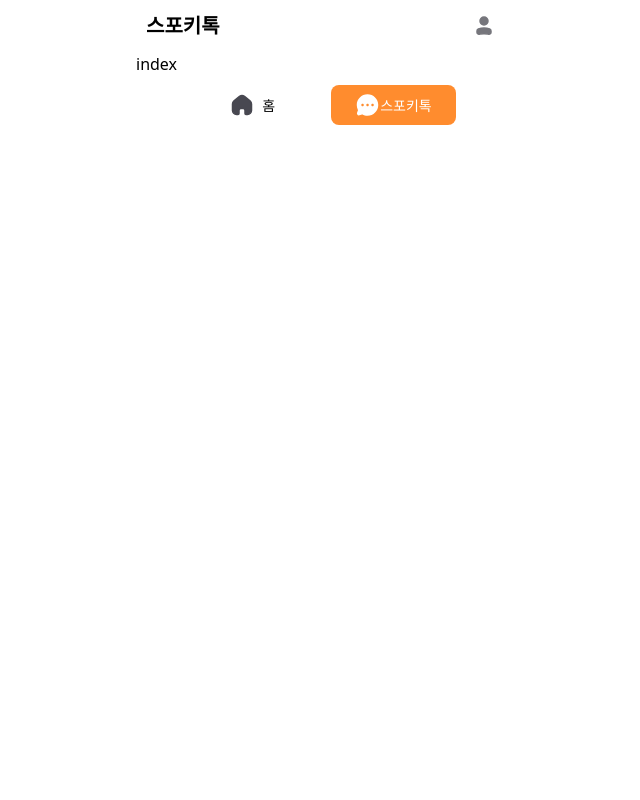
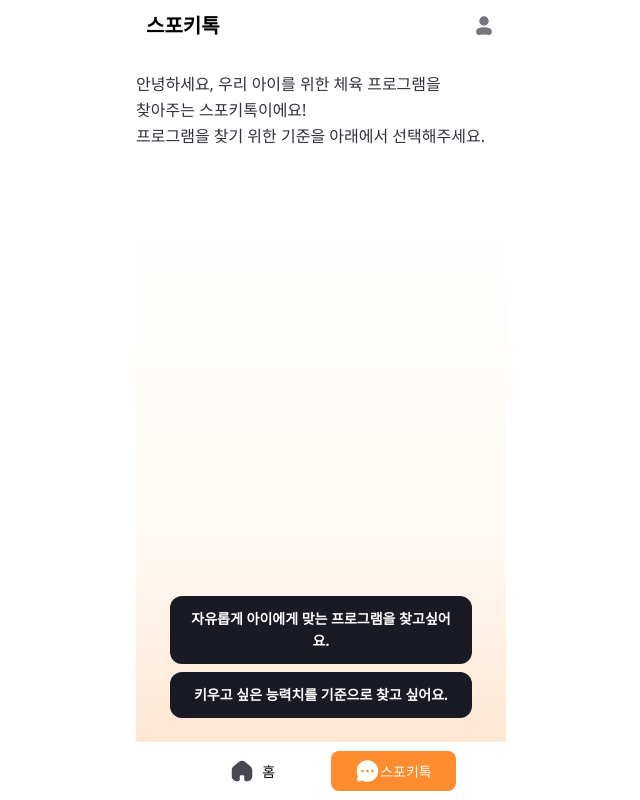
Before and after one commit to spokids/GongGong_FE, a React (Vite) app: page /chatbot in a window 1280 px wide. Shown: the whole page, without its empty margins (319-959 px from the left). Built offline with nearby package versions, Linux system fonts and the light colour scheme.

Commit message:
#25 [Feat] 챗봇 퍼블리싱

```diff
--- a/src/pages/Chatbot/index.tsx
+++ b/src/pages/Chatbot/index.tsx
@@ -1,5 +1,29 @@
 const Chatbot = () => {
-  return <div>index</div>;
+  return (
+    <div className="bg-linear-orange h-full flex flex-col">
+      <p className="mt-5 text-body6 font-medium text-primary-90">
+        안녕하세요, 우리 아이를 위한 체육 프로그램을
+        <br />
+        찾아주는 스포키톡이에요!
+        <br />
+        프로그램을 찾기 위한 기준을 아래에서 선택해주세요.
+      </p>
+      <div className="flex flex-col justify-center mt-auto mb-6 px-[34px] gap-2">
+        <button
+          type="button"
+          className="rounded-xl bg-primary-100 text-white text-button2 font-semibold py-3 px-4"
+        >
+          자유롭게 아이에게 맞는 프로그램을 찾고싶어요.
+        </button>
+        <button
+          type="button"
+          className="rounded-xl bg-primary-100 text-white text-button2 font-semibold py-3 px-4"
+        >
+          키우고 싶은 능력치를 기준으로 찾고 싶어요.
+        </button>
+      </div>
+    </div>
+  );
 };
 
 export default Chatbot;
--- a/tailwind.config.js
+++ b/tailwind.config.js
@@ -15,6 +15,7 @@ export default {
       container: {
         center: true,
         padding: "20px",
+        height: "100%",
       },
       colors: {
         system: {
@@ -79,6 +80,9 @@ export default {
         regular: "400",
       },
     },
+    backgroundImage: {
+      "linear-orange":
+        "linear-gradient(180deg, #FFF 24.64%, #FFF8F2 72.39%, #FFDEC2 113.93%, #FF8C2E 129.38%)",
+    },
   },
-  plugins: [],
 };
```
